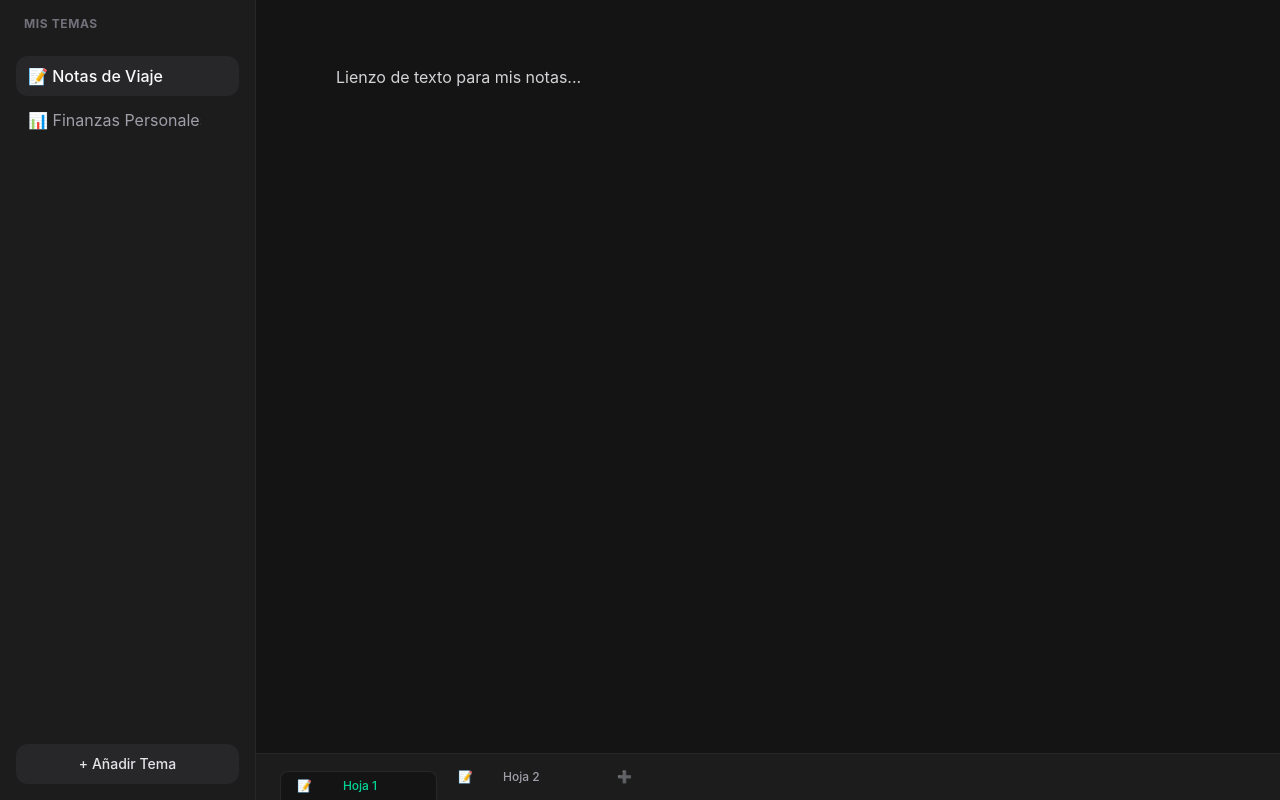
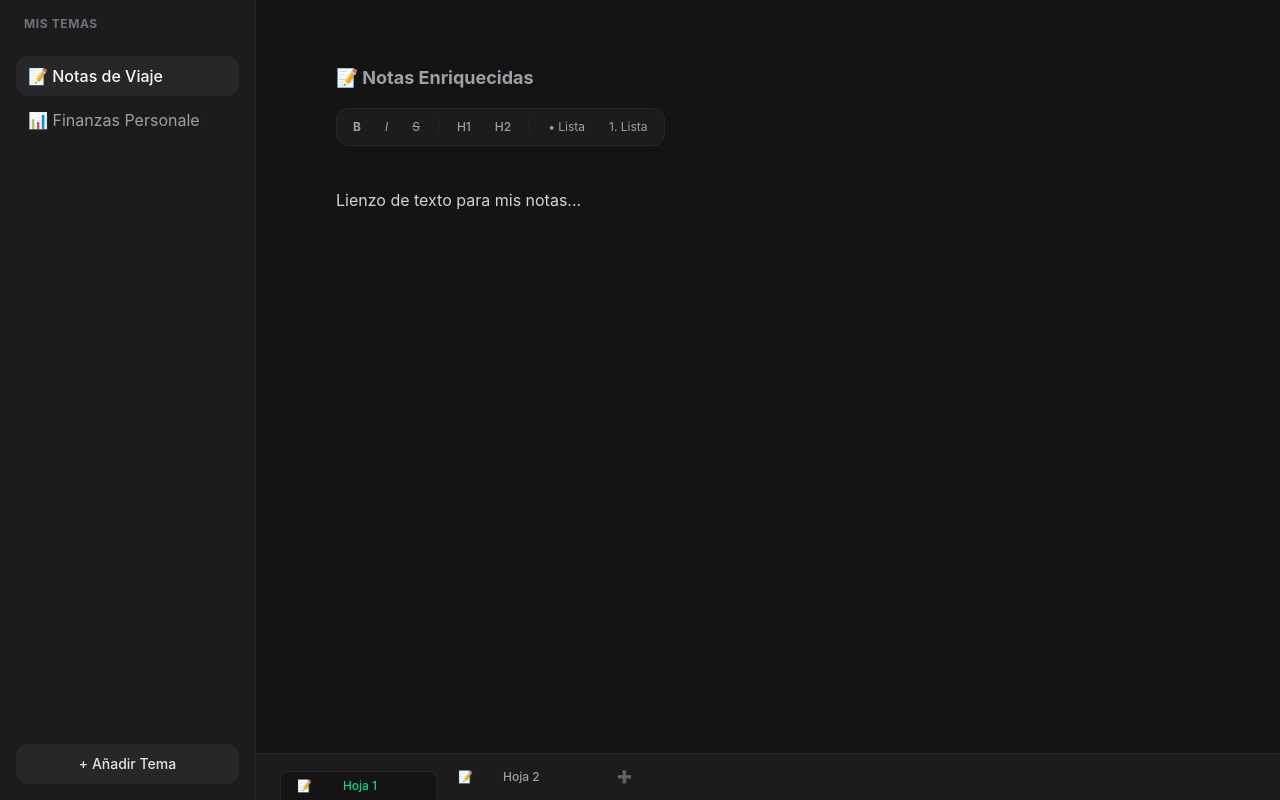
Before and after one commit to davemmWeb/draftmind, a React (Vite) app: page / in a window 1280 px wide. Built offline with nearby package versions, Linux system fonts and the light colour scheme.

Commit message:
ajuste area de texto

```diff
--- a/package.json
+++ b/package.json
@@ -11,6 +11,9 @@
   },
   "dependencies": {
     "@tanstack/react-table": "^8.21.3",
+    "@tiptap/pm": "^3.27.1",
+    "@tiptap/react": "^3.27.1",
+    "@tiptap/starter-kit": "^3.27.1",
     "react": "^19.2.7",
     "react-dom": "^19.2.7"
   },
--- a/src/App.jsx
+++ b/src/App.jsx
@@ -1,5 +1,6 @@
 import { useState, useEffect } from "react";
-import ExcelTable from "./components/Table";
+import Table from "./components/Table";
+import RichTextEditor from "./components/RichTextEditor";
 
 const LOCAL_STORAGE_KEY = "draftmind_themes_v5";
 
@@ -220,23 +221,19 @@ function App() {
     currentTheme.type === "table" ? (
       <div className="animate-fadeIn">
         <h2 className="text-lg font-bold mb-4 text-emerald-400">📊 Hoja de Cálculo Interactiva</h2>
-                <ExcelTable
+        <Table
           content={currentSubTab.content}
           onChange={(newData) => updateContent(currentSubTab.id, newData)}
         />
       </div>
     ) : (
-              <textarea
-                value={currentSubTab.content}
-                onChange={(e) => {
-                  updateContent(currentSubTab.id, e.target.value);
-                  e.target.style.height = "auto";
-                  e.target.style.height = `${e.target.scrollHeight}px`;
-                }}
-                className="w-full text-base border-none outline-none focus:ring-0 bg-transparent text-zinc-300 resize-none leading-relaxed h-auto min-h-[40vh] placeholder-zinc-700 font-sans"
-                placeholder="Empieza a escribir notas libres..."
-                autoFocus
+      <div className="animate-fadeIn">
+        <h2 className="text-lg font-bold mb-4 text-zinc-400">📝 Notas Enriquecidas</h2>
+        <RichTextEditor
+          content={currentSubTab.content}
+          onChange={(newHtml) => updateContent(currentSubTab.id, newHtml)}
         />
+      </div>
     )
   ) : (
     <p className="text-zinc-600">No hay ninguna pestaña activa.</p>
--- /dev/null
+++ b/src/components/RichTextEditor.jsx
@@ -0,0 +1,107 @@
+import React, { useEffect } from "react";
+import { useEditor, EditorContent } from "@tiptap/react";
+import StarterKit from "@tiptap/starter-kit";
+
+function RichTextEditor({ content, onChange }) {
+  const editor = useEditor({
+    extensions: [StarterKit],
+    content: content || "",
+    // Cada vez que el usuario escriba, enviamos el HTML limpio al estado de App.jsx
+    onUpdate: ({ editor }) => {
+      onChange(editor.getHTML());
+    },
+    editorProps: {
+      attributes: {
+        class:
+          "w-full text-base bg-transparent text-zinc-300 outline-none focus:ring-0 leading-relaxed min-h-[40vh] placeholder-zinc-700 font-sans ProseMirror",
+      },
+    },
+  });
+
+  // Sincronizar el contenido si cambia desde el estado global (por ejemplo, al cambiar de pestaña)
+  useEffect(() => {
+    if (editor && content !== editor.getHTML()) {
+      editor.commands.setContent(content || "");
+    }
+  }, [content, editor]);
+
+  if (!editor) return null;
+
+  return (
+    <div className="flex flex-col gap-4 w-full">
+
+      {/* BARRA DE HERRAMIENTAS ESTILO WORD / NOTION MINIMALISTA */}
+      <div className="flex flex-wrap items-center gap-1 bg-[#1c1c1c] border border-zinc-800 p-1.5 rounded-xl max-w-max">
+        <button
+          onClick={() => editor.chain().focus().toggleBold().run()}
+          className={`px-2.5 py-1 text-xs font-bold rounded-lg transition ${
+            editor.isActive("bold") ? "bg-emerald-950 text-emerald-400" : "text-zinc-400 hover:bg-zinc-800"
+          }`}
+        >
+          B
+        </button>
+        <button
+          onClick={() => editor.chain().focus().toggleItalic().run()}
+          className={`px-2.5 py-1 text-xs italic rounded-lg transition ${
+            editor.isActive("italic") ? "bg-emerald-950 text-emerald-400" : "text-zinc-400 hover:bg-zinc-800"
+          }`}
+        >
+          I
+        </button>
+        <button
+          onClick={() => editor.chain().focus().toggleStrike().run()}
+          className={`px-2.5 py-1 text-xs line-through rounded-lg transition ${
+            editor.isActive("strike") ? "bg-emerald-950 text-emerald-400" : "text-zinc-400 hover:bg-zinc-800"
+          }`}
+        >
+          S
+        </button>
+
+        <div className="w-[1px] h-4 bg-zinc-800 mx-1" />
+
+        <button
+          onClick={() => editor.chain().focus().toggleHeading({ level: 1 }).run()}
+          className={`px-2.5 py-1 text-xs font-medium rounded-lg transition ${
+            editor.isActive("heading", { level: 1 }) ? "bg-emerald-950 text-emerald-400" : "text-zinc-400 hover:bg-zinc-800"
+          }`}
+        >
+          H1
+        </button>
+        <button
+          onClick={() => editor.chain().focus().toggleHeading({ level: 2 }).run()}
+          className={`px-2.5 py-1 text-xs font-medium rounded-lg transition ${
+            editor.isActive("heading", { level: 2 }) ? "bg-emerald-950 text-emerald-400" : "text-zinc-400 hover:bg-zinc-800"
+          }`}
+        >
+          H2
+        </button>
+
+        <div className="w-[1px] h-4 bg-zinc-800 mx-1" />
+
+        <button
+          onClick={() => editor.chain().focus().toggleBulletList().run()}
+          className={`px-2.5 py-1 text-xs rounded-lg transition ${
+            editor.isActive("bulletList") ? "bg-emerald-950 text-emerald-400" : "text-zinc-400 hover:bg-zinc-800"
+          }`}
+        >
+          • Lista
+        </button>
+        <button
+          onClick={() => editor.chain().focus().toggleOrderedList().run()}
+          className={`px-2.5 py-1 text-xs rounded-lg transition ${
+            editor.isActive("orderedList") ? "bg-emerald-950 text-emerald-400" : "text-zinc-400 hover:bg-zinc-800"
+          }`}
+        >
+          1. Lista
+        </button>
+      </div>
+
+      {/* ÁREA DEL TEXTO REACTIVO */}
+      <div className="py-4 border-t border-zinc-900 mt-2">
+        <EditorContent editor={editor} />
+      </div>
+    </div>
+  );
+}
+
+export default RichTextEditor;
--- a/src/components/Table.jsx
+++ b/src/components/Table.jsx
@@ -86,27 +86,28 @@ function Table({ content, onChange }) {
         </div>
       </div>
 
-      {/* CONTENEDOR DE LA TABLA */}
-      <div className="overflow-x-auto border border-zinc-800 rounded-xl bg-[#18181b] shadow-inner max-w-full">
+      {/* CONTENEDOR DE LA TABLA CON SCROLL VERTICAL Y HORIZONTAL */}
+      <div className="overflow-auto max-h-[60vh] border border-zinc-800 rounded-xl bg-[#18181b] shadow-inner max-w-full relative custom-scrollbar">
         <table
-          style={{ minWidth: "100%", width: table.getCenterTotalSize() }}// TanStack calcula el ancho total automáticamente
+          style={{ minWidth: "100%", width: table.getCenterTotalSize() }}
           className="border-collapse table-fixed"
         >
-          <thead>
+          {/* Añadimos 'sticky top-0 z-20' para congelar la cabecera */}
+          <thead className="sticky top-0 z-20 shadow-sm">
             {table.getHeaderGroups().map((headerGroup) => (
               <tr key={headerGroup.id} className="bg-[#1c1c1c]">
-                {/* Esquina superior izquierda para los índices de filas */}
+                {/* Esquina superior izquierda */}
                 <th className="w-10 min-w-[40px] border-r border-b border-zinc-800 text-[10px] text-zinc-600 font-bold text-center bg-[#1c1c1c]"></th>
 
-                {headerGroup.headers.map((header, colIdx) => (
+                {headerGroup.headers.map((header) => (
                   <th
                     key={header.id}
-                    style={{ width: header.getSize() }} // Asigna el tamaño dinámico de la librería
+                    style={{ width: header.getSize() }}
                     className="px-2 py-1 text-[11px] font-bold text-zinc-500 tracking-wider text-center border-r border-b border-zinc-800 uppercase relative bg-[#1c1c1c]"
                   >
                     {flexRender(header.column.columnDef.header, header.getContext())}
 
-                    {/* DIVISOR DE RESIZE MANEJADO POR TANSTACK */}
+                    {/* DIVISOR DE RESIZE */}
                     <div
                       onMouseDown={header.getResizeHandler()}
                       onTouchStart={header.getResizeHandler()}
@@ -150,7 +151,6 @@ function Table({ content, onChange }) {
 
       <div className="text-[10px] text-zinc-600 font-mono px-1 flex justify-between items-center">
         <span>Dimensión: {data.length} filas × {data[0]?.length || 0} columnas</span>
-        <span className="text-[9px] text-zinc-500">Impulsado por TanStack Table ⚡</span>
       </div>
     </div>
   );
--- a/src/index.css
+++ b/src/index.css
@@ -5,3 +5,17 @@ body {
   color: #ffffff;
   font-family: ui-sans-serif, system-ui, sans-serif, "Apple Color Emoji", "Segoe UI Emoji";
 }
+
+/* Corrección definitiva para las listas de TipTap */
+.ProseMirror h1 { @apply text-3xl font-bold mb-4 text-zinc-100; }
+.ProseMirror h2 { @apply text-2xl font-bold mb-3 text-zinc-200; }
+.ProseMirror p { @apply mb-2; }
+
+/* Forzamos a que las listas tengan sangría y no salten de línea */
+.ProseMirror ul { @apply list-disc pl-6 mb-4 space-y-1; }
+.ProseMirror ol { @apply list-decimal pl-6 mb-4 space-y-1; }
+
+/* El truco mágico: obligar al párrafo interno a quedarse alineado con la viñeta */
+.ProseMirror li p {
+  display: inline;
+}
```
Also changed, not shown: 1 other file (tests, documents, lock files or other folders). Lines whose indentation alone changed are shown as unchanged.
